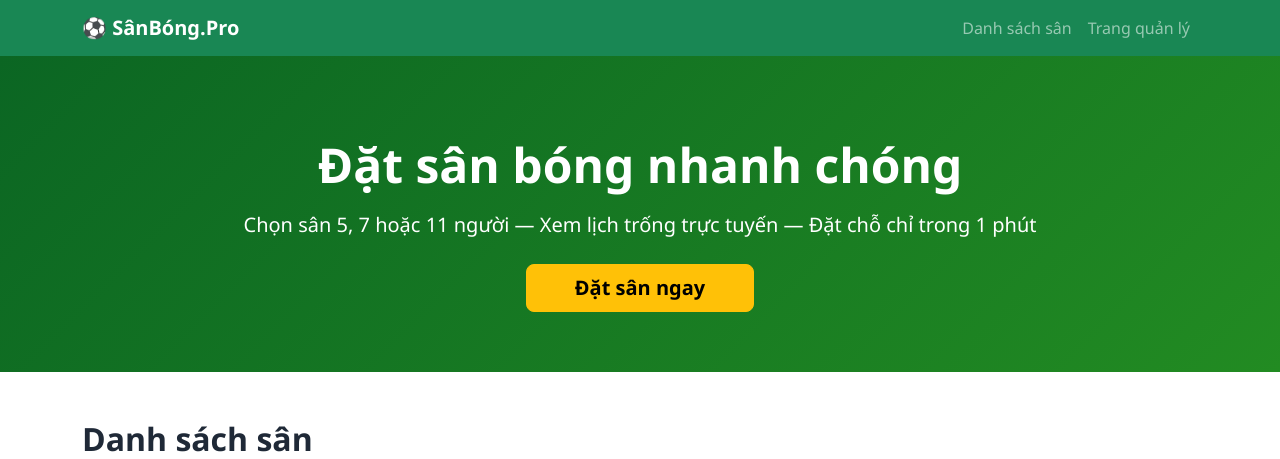
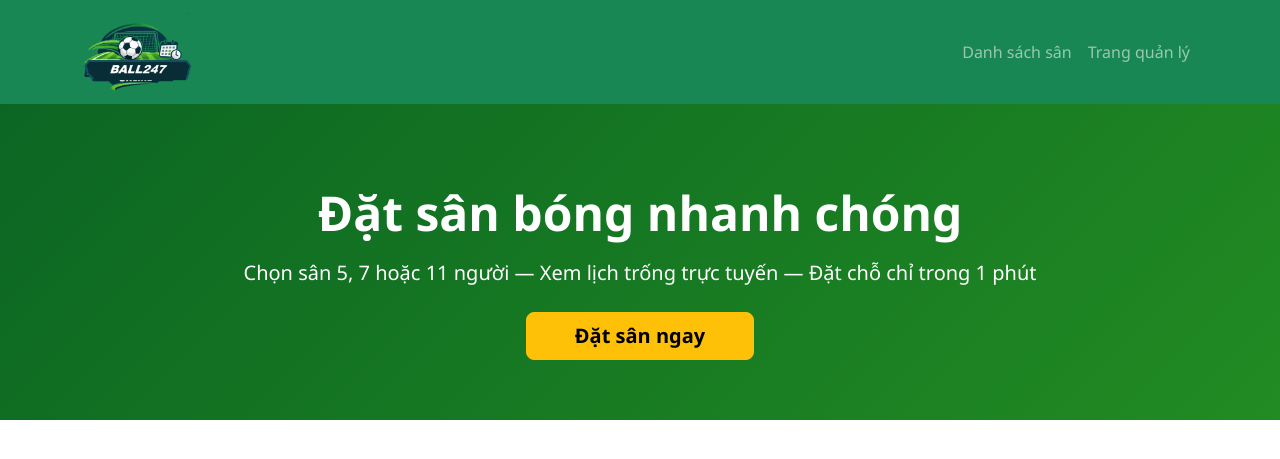
Before and after one commit to cvu783557-commits/dant_bongda, a Laravel app: page / in a window 1280 px wide. Shown: the top 459 px of the page. Run offline with Laravel 12, Linux system fonts and the light colour scheme; data comes from the database, SQL or seed files in the repository.

Commit message:
update logo

```diff
--- a/laravel_app/resources/views/bookings/success.blade.php
+++ b/laravel_app/resources/views/bookings/success.blade.php
@@ -24,7 +24,9 @@
 
 <nav class="navbar navbar-expand-lg navbar-dark bg-success">
     <div class="container">
-        <a class="navbar-brand fw-bold" href="<?php echo url('/'); ?>">⚽ SânBóng.Pro</a>
+        <a class="navbar-brand" href="<?php echo url('/'); ?>" aria-label="Ball247">
+            <img src="<?php echo url('assets/site-logo.png'); ?>" alt="Ball247" style="width:112px;height:78px;object-fit:contain;">
+        </a>
         <button class="navbar-toggler" type="button" data-bs-toggle="collapse" data-bs-target="#topNav">
             <span class="navbar-toggler-icon"></span>
         </button>
--- a/laravel_app/resources/views/home.blade.php
+++ b/laravel_app/resources/views/home.blade.php
@@ -30,13 +30,20 @@
             transform: translateY(-4px);
             box-shadow: 0 8px 24px rgba(0,0,0,.08);
         }
+        .ball-logo {
+            width: 112px;
+            height: 78px;
+            object-fit: contain;
+        }
     </style>
 </head>
 <body>
 
 <nav class="navbar navbar-expand-lg navbar-dark bg-success">
     <div class="container">
-        <a class="navbar-brand fw-bold" href="<?php echo url('/'); ?>">⚽ SânBóng.Pro</a>
+        <a class="navbar-brand" href="<?php echo url('/'); ?>" aria-label="Ball247">
+            <img class="ball-logo" src="<?php echo url('assets/site-logo.png'); ?>" alt="Ball247">
+        </a>
         <button class="navbar-toggler" type="button" data-bs-toggle="collapse" data-bs-target="#topNav">
             <span class="navbar-toggler-icon"></span>
         </button>
@@ -110,7 +117,7 @@
 
 <footer class="border-top py-4 bg-light mt-5">
     <div class="container text-center text-secondary small">
-        © <?php echo date('Y'); ?> SânBóng.Pro — Hệ thống đặt sân bóng online
+        © <?php echo date('Y'); ?> Ball247 — Hệ thống đặt sân bóng online
     </div>
 </footer>
 
--- a/laravel_app/resources/views/pitches/show.blade.php
+++ b/laravel_app/resources/views/pitches/show.blade.php
@@ -30,7 +30,9 @@
 
 <nav class="navbar navbar-expand-lg navbar-dark bg-success">
     <div class="container">
-        <a class="navbar-brand fw-bold" href="<?php echo url('/'); ?>">⚽ SânBóng.Pro</a>
+        <a class="navbar-brand" href="<?php echo url('/'); ?>" aria-label="Ball247">
+            <img src="<?php echo url('assets/site-logo.png'); ?>" alt="Ball247" style="width:112px;height:78px;object-fit:contain;">
+        </a>
         <button class="navbar-toggler" type="button" data-bs-toggle="collapse" data-bs-target="#topNav">
             <span class="navbar-toggler-icon"></span>
         </button>
@@ -315,7 +317,7 @@
 
 <footer class="border-top py-4 bg-light mt-5">
     <div class="container text-center text-secondary small">
-        © <?php echo date('Y'); ?> SânBóng.Pro — Hệ thống đặt sân bóng online
+        © <?php echo date('Y'); ?> Ball247 — Hệ thống đặt sân bóng online
     </div>
 </footer>
 
--- a/views/admin/auth/login.blade.php
+++ b/views/admin/auth/login.blade.php
@@ -4,7 +4,7 @@
     <meta charset="UTF-8">
     <meta http-equiv="Content-Type" content="text/html; charset=utf-8">
     <meta name="viewport" content="width=device-width, initial-scale=1.0">
-    <title>Đăng nhập — SânBóng.Pro</title>
+    <title>Đăng nhập — Ball247</title>
     <link href="https://cdn.jsdelivr.net/npm/bootstrap@5.3.8/dist/css/bootstrap.min.css" rel="stylesheet">
     <style>
         html, body {
@@ -39,7 +39,7 @@
             <div class="login-card card p-5">
                 <div class="text-center mb-4">
                     <img class="brand-mark" src="<?php echo route('site-logo'); ?>" alt="Ball247">
-                    <h3 class="fw-bold mb-1">SânBóng.Pro</h3>
+                    <h3 class="fw-bold mb-1">Ball247</h3>
                     <p class="text-muted mb-4">Đăng nhập bằng tài khoản USER hoặc ADMIN</p>
                 </div>
 
--- a/views/admin/auth/register.blade.php
+++ b/views/admin/auth/register.blade.php
@@ -3,7 +3,7 @@
 <head>
     <meta charset="UTF-8">
     <meta name="viewport" content="width=device-width, initial-scale=1.0">
-    <title>Đăng ký tài khoản — SânBóng.Pro</title>
+    <title>Đăng ký tài khoản — Ball247</title>
     <link href="https://cdn.jsdelivr.net/npm/bootstrap@5.3.8/dist/css/bootstrap.min.css" rel="stylesheet">
     <style>
         html, body {
--- a/views/home.blade.php
+++ b/views/home.blade.php
@@ -254,7 +254,7 @@
 
 <footer class="border-top py-4 bg-light mt-5">
     <div class="container text-center text-secondary small">
-        © <?php echo date('Y'); ?> SânBóng.Pro — Hệ thống đặt sân bóng online
+        © <?php echo date('Y'); ?> Ball247 — Hệ thống đặt sân bóng online
     </div>
 </footer>
 
--- a/views/pitches/show.blade.php
+++ b/views/pitches/show.blade.php
@@ -535,7 +535,7 @@
 
 <footer class="border-top py-4 bg-light mt-5">
     <div class="container text-center text-secondary small">
-        © <?php echo date('Y'); ?> SânBóng.Pro — Hệ thống đặt sân bóng online
+        © <?php echo date('Y'); ?> Ball247 — Hệ thống đặt sân bóng online
     </div>
 </footer>
 
--- a/views/services/index.blade.php
+++ b/views/services/index.blade.php
@@ -177,7 +177,7 @@
 
 <footer class="border-top py-4 bg-light mt-5">
     <div class="container text-center text-secondary small">
-        © <?php echo date('Y'); ?> SânBóng.Pro — Hệ thống đặt sân bóng online
+        © <?php echo date('Y'); ?> Ball247 — Hệ thống đặt sân bóng online
     </div>
 </footer>
 
```
Also changed, not shown: assets/site-logo-original.png (deleted), laravel_app/public/assets/site-logo.png (added).
